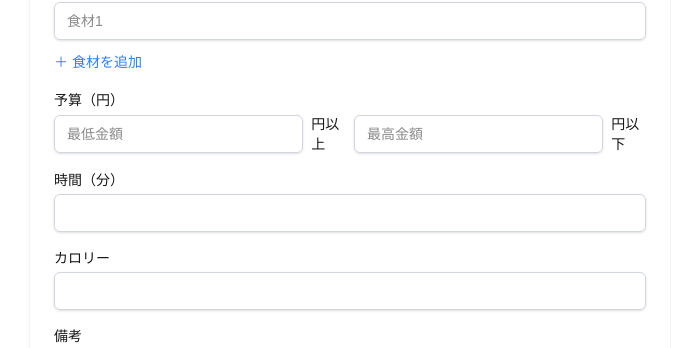
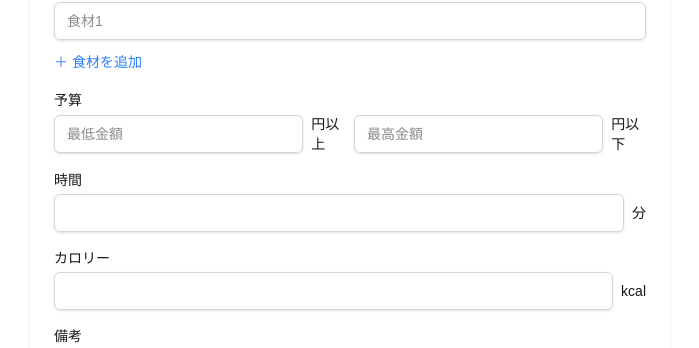
Before and after one commit to mutsumiyamaguchi/maccha, a Next.js app: page / in a window 1280 px wide. Shown: the part 110-458 px from the top of the page, without its empty margins (290-989 px from the left). Built offline with nearby package versions, Linux system fonts and the light colour scheme.

Commit message:
バリデーションの修正完了

```diff
--- a/app/components/InputForm.tsx
+++ b/app/components/InputForm.tsx
@@ -35,7 +35,9 @@ export default function InputForm() {
     watch,
     control,
     formState: { errors },
+    trigger,
   } = useForm<FormData>({
+    mode: "onChange",
     defaultValues: {
       time: "",
       budgetMin: "",
@@ -90,14 +92,16 @@ export default function InputForm() {
   };
 
   const time = watch("time");
-  const budget = watch("budget");
+  const budgetMin = watch("budgetMin");
+  const budgetMax = watch("budgetMax");
   const calorie = watch("calorie");
   const note = watch("note");
   const ingredientList = watch("ingredients");
 
   const isDisabled =
     !time &&
-    !budget &&
+    !budgetMin &&
+    !budgetMax &&
     !calorie &&
     !note &&
     ingredientList.every((i) => i.name.trim() === "");
@@ -143,13 +147,18 @@ export default function InputForm() {
 
         {/* 💴 予算 */}
         <div>
-          <label className="block mb-1 text-sm font-medium">予算（円）</label>
+          <label className="block mb-1 text-sm font-medium">予算</label>
           <div className="flex gap-2 items-center">
             <input
               type="number" step="100"
               {...register("budgetMin", {
                 min: { value: 0, message: "0以上の数字を入力してください" },
+                validate: (value) => value === "" || watch("budgetMax") === "" || Number(value) <= Number(watch("budgetMax")) || "最低金額は最高金額以下にしてください",
               })}
+              onChange={(e) => {
+                register("budgetMin").onChange(e);
+                trigger("budgetMax");
+              }}
               placeholder="最低金額"
               className="w-1/2 border border-gray-300 rounded-md px-3 py-2 text-sm shadow-sm focus:outline-none focus:ring-2 focus:ring-blue-400"
             />
@@ -158,7 +167,12 @@ export default function InputForm() {
               type="number" step="100"
               {...register("budgetMax", {
                 min: { value: 0, message: "0以上の数字を入力してください" },
+                validate: (value) => value === "" || watch("budgetMin") === "" || Number(value) >= Number(watch("budgetMin")) || "最高金額は最低金額以上にしてください",
               })}
+              onChange={(e) => {
+                register("budgetMax").onChange(e);
+                trigger("budgetMin");
+              }}
               placeholder="最高金額"
               className="w-1/2 border border-gray-300 rounded-md px-3 py-2 text-sm shadow-sm focus:outline-none focus:ring-2 focus:ring-blue-400"
             />
@@ -173,14 +187,17 @@ export default function InputForm() {
 
         {/* 🕒 時間 */}
         <div>
-          <label className="block mb-1 text-sm font-medium">時間（分）</label>
+          <label className="block mb-1 text-sm font-medium">時間</label>
+          <div className="flex gap-2 items-center">
             <input
-            type="number" step="100"
+              type="number" step="5"
               {...register("time", {
                 min: { value: 0, message: "0以上の数字を入力してください" },
               })}
               className="w-full border border-gray-300 rounded-md px-3 py-2 text-sm shadow-sm focus:outline-none focus:ring-2 focus:ring-blue-400"
             />
+            <span className="text-sm">分</span>
+          </div>
           {errors.time && (
             <p className="text-red-500 text-xs mt-1">{errors.time.message}</p>
           )}
@@ -189,6 +206,7 @@ export default function InputForm() {
         {/* 🔥 カロリー */}
         <div>
           <label className="block mb-1 text-sm font-medium">カロリー</label>
+          <div className="flex gap-2 items-center">
             <input
               type="number" step="100"
               {...register("calorie", {
@@ -196,6 +214,8 @@ export default function InputForm() {
               })}
               className="w-full border border-gray-300 rounded-md px-3 py-2 text-sm shadow-sm focus:outline-none focus:ring-2 focus:ring-blue-400"
             />
+            <span className="text-sm">kcal</span>
+          </div>
           {errors.calorie && (
             <p className="text-red-500 text-xs mt-1">{errors.calorie.message}</p>
           )}
```
Lines whose indentation alone changed are shown as unchanged.
